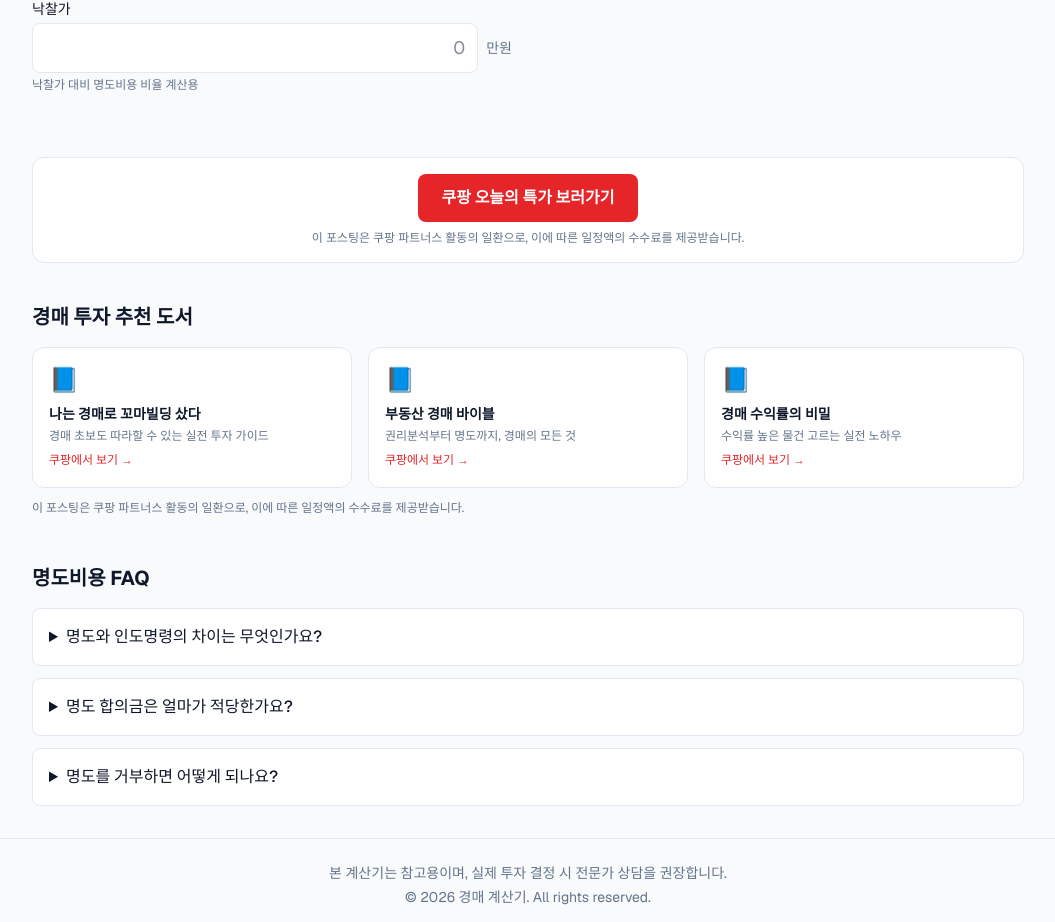
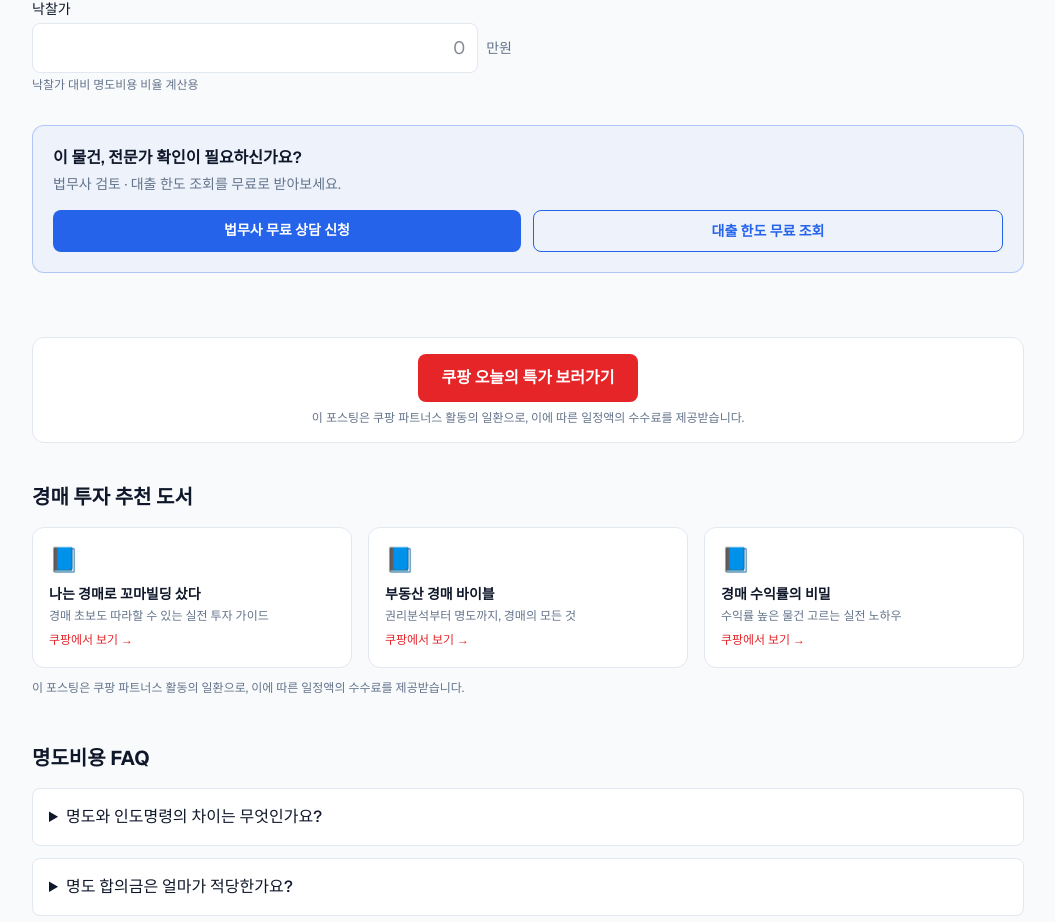
Before and after one commit to wellbeinginus-source/auction-calc, a Next.js app: page /eviction-cost in a window 1280 px wide. Shown: the part 916-1838 px from the top of the page, without its empty margins (112-1167 px from the left). Built offline with nearby package versions, Linux system fonts and the light colour scheme.

Commit message:
feat: 경매 계산기 전문가 리드 CTA 추가 (법무사/대출 무료 상담)

```diff
--- a/src/app/acquisition-tax/page.tsx
+++ b/src/app/acquisition-tax/page.tsx
@@ -174,6 +174,8 @@ export default function AcquisitionTaxPage() {
         </div>
       </div>
 
+      <LeadCTA />
+
       <AdBanner />
       <KakaoAdFit width={320} height={100} />
       <CoupangBanner />
--- a/src/app/auction-return/page.tsx
+++ b/src/app/auction-return/page.tsx
@@ -6,6 +6,7 @@ import ResultRow from "@/components/ResultRow";
 import AdBanner from "@/components/AdBanner";
 import KakaoAdFit from "@/components/KakaoAdFit";
 import { CoupangBanner, BookRecommendations } from "@/components/CoupangBanner";
+import LeadCTA from "@/components/LeadCTA";
 
 function fmt(n: number): string {
   if (!isFinite(n)) return "-";
@@ -160,6 +161,8 @@ export default function AuctionReturnPage() {
         </div>
       </div>
 
+      <LeadCTA />
+
       <AdBanner />
       <KakaoAdFit width={320} height={100} />
       <CoupangBanner />
--- a/src/app/eviction-cost/page.tsx
+++ b/src/app/eviction-cost/page.tsx
@@ -7,6 +7,7 @@ import ResultRow from "@/components/ResultRow";
 import AdBanner from "@/components/AdBanner";
 import KakaoAdFit from "@/components/KakaoAdFit";
 import { CoupangBanner, BookRecommendations } from "@/components/CoupangBanner";
+import LeadCTA from "@/components/LeadCTA";
 
 function fmt(n: number): string {
   if (!isFinite(n) || n === 0) return "-";
@@ -127,6 +128,8 @@ export default function EvictionCostPage() {
         </div>
       </div>
 
+      <LeadCTA />
+
       <AdBanner />
       <KakaoAdFit width={320} height={100} />
       <CoupangBanner />
--- a/src/app/loan-interest/page.tsx
+++ b/src/app/loan-interest/page.tsx
@@ -204,6 +204,8 @@ export default function LoanInterestPage() {
         </div>
       </div>
 
+      <LeadCTA />
+
       <AdBanner />
       <KakaoAdFit width={320} height={100} />
       <LoanCompareCTA />
--- a/src/app/rental-yield/page.tsx
+++ b/src/app/rental-yield/page.tsx
@@ -189,6 +189,8 @@ export default function RentalYieldPage() {
         </div>
       </div>
 
+      <LeadCTA />
+
       <AdBanner />
       <KakaoAdFit width={320} height={100} />
       <CoupangBanner />
--- /dev/null
+++ b/src/components/LeadCTA.tsx
@@ -0,0 +1,26 @@
+export default function LeadCTA() {
+  return (
+    <div className="mt-8 p-5 rounded-xl border border-primary/30 bg-primary/5">
+      <p className="font-semibold text-base mb-1">이 물건, 전문가 확인이 필요하신가요?</p>
+      <p className="text-sm text-muted mb-4">법무사 검토 · 대출 한도 조회를 무료로 받아보세요.</p>
+      <div className="flex flex-col sm:flex-row gap-3">
+        <a
+          href="https://forms.kakao.com/placeholder-legal"
+          target="_blank"
+          rel="noopener noreferrer"
+          className="flex-1 text-center py-2.5 px-4 rounded-lg bg-primary text-white text-sm font-semibold hover:bg-primary-hover transition-colors"
+        >
+          법무사 무료 상담 신청
+        </a>
+        <a
+          href="https://forms.kakao.com/placeholder-loan"
+          target="_blank"
+          rel="noopener noreferrer"
+          className="flex-1 text-center py-2.5 px-4 rounded-lg border border-primary text-primary text-sm font-semibold hover:bg-primary/10 transition-colors"
+        >
+          대출 한도 무료 조회
+        </a>
+      </div>
+    </div>
+  );
+}
```
